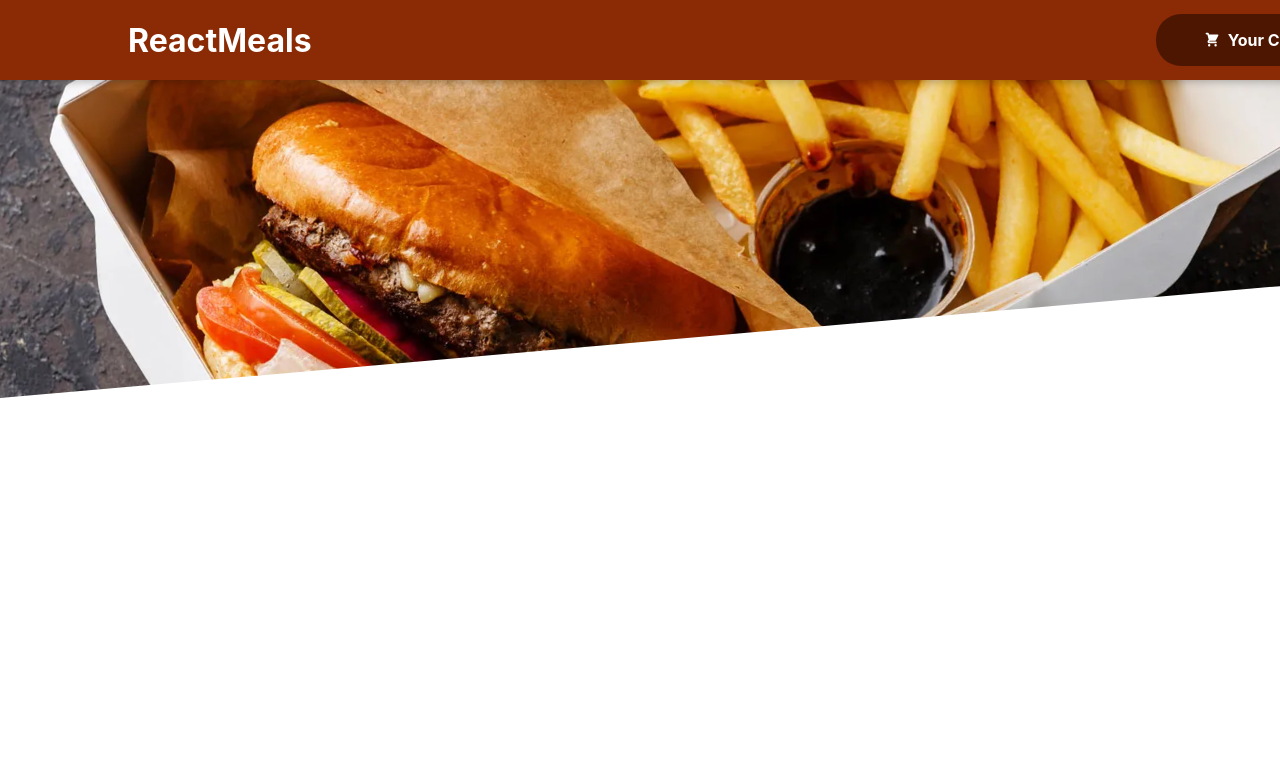
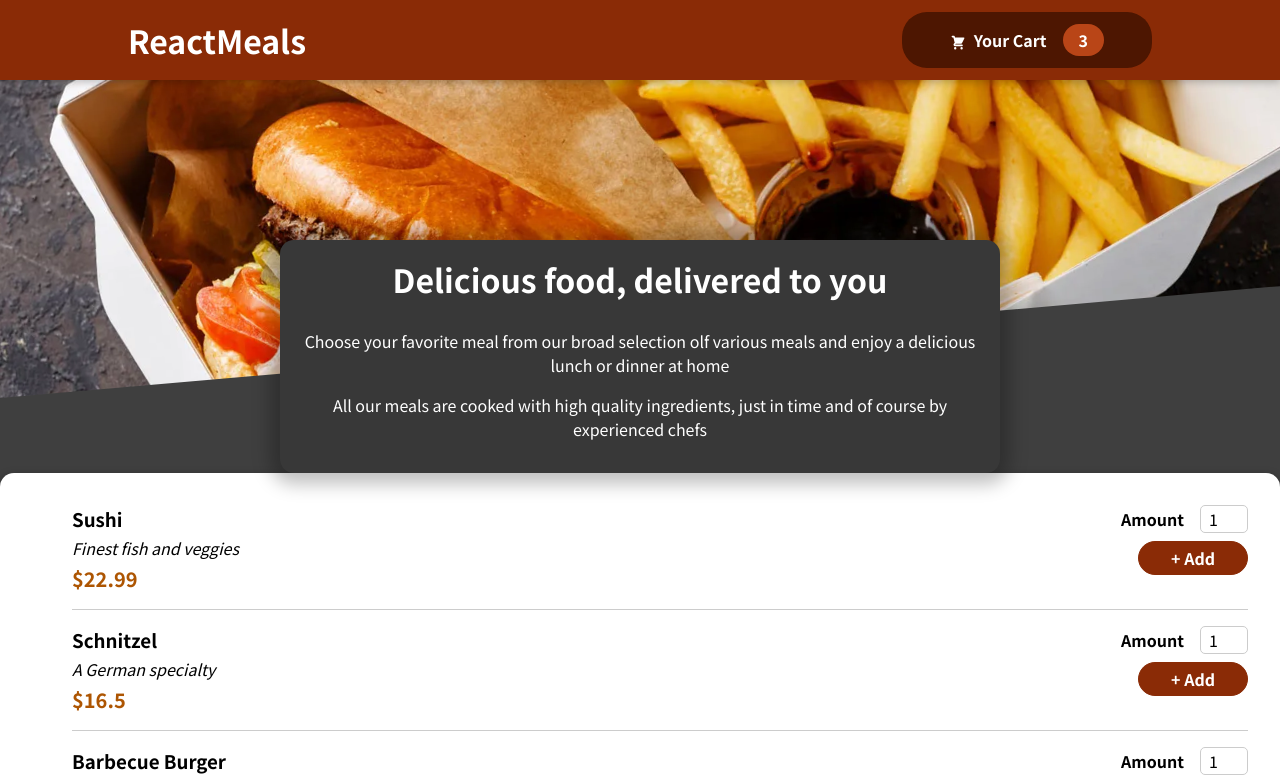
Before and after one commit to Presho99/food-app, a React (Create React App) app: page / in a window 1280 px wide. Shown: the top 781 px of the page. Built offline with nearby package versions, Linux system fonts and the light colour scheme.

Commit message:
Load components

```diff
--- a/src/App.js
+++ b/src/App.js
@@ -1,10 +1,14 @@
 import { Fragment } from "react";
 import Header from "./components/Layout/Header";
+import Meals from "./components/Meals/Meals";
 
 function App() {
   return (
     <Fragment>
      <Header/>
+     <main>
+    <Meals/>
+     </main>
     </Fragment>
   );
 }
--- a/src/index.css
+++ b/src/index.css
@@ -1,13 +1,14 @@
+@import url('https://fonts.googleapis.com/css2?family=Noto+Sans+JP:wght@400;700&display=swap');
+
+* {
+  box-sizing: border-box;
+}
+
+html {
+  font-family: 'Noto Sans JP', sans-serif;
+}
+
 body {
   margin: 0;
-  font-family: -apple-system, BlinkMacSystemFont, 'Segoe UI', 'Roboto', 'Oxygen',
-    'Ubuntu', 'Cantarell', 'Fira Sans', 'Droid Sans', 'Helvetica Neue',
-    sans-serif;
-  -webkit-font-smoothing: antialiased;
-  -moz-osx-font-smoothing: grayscale;
+  background-color: #3f3f3f;
 }
-
-code {
-  font-family: source-code-pro, Menlo, Monaco, Consolas, 'Courier New',
-    monospace;
-}
--- a/src/index.js
+++ b/src/index.js
@@ -2,7 +2,7 @@ import React from 'react';
 import ReactDOM from 'react-dom/client';
 import './index.css';
 import App from './App';
-import reportWebVitals from './reportWebVitals';
+
 
 const root = ReactDOM.createRoot(document.getElementById('root'));
 root.render(
@@ -14,4 +14,3 @@ root.render(
 // If you want to start measuring performance in your app, pass a function
 // to log results (for example: reportWebVitals(console.log))
 // or send to an analytics endpoint. Learn more: https://bit.ly/CRA-vitals
-reportWebVitals();
```
